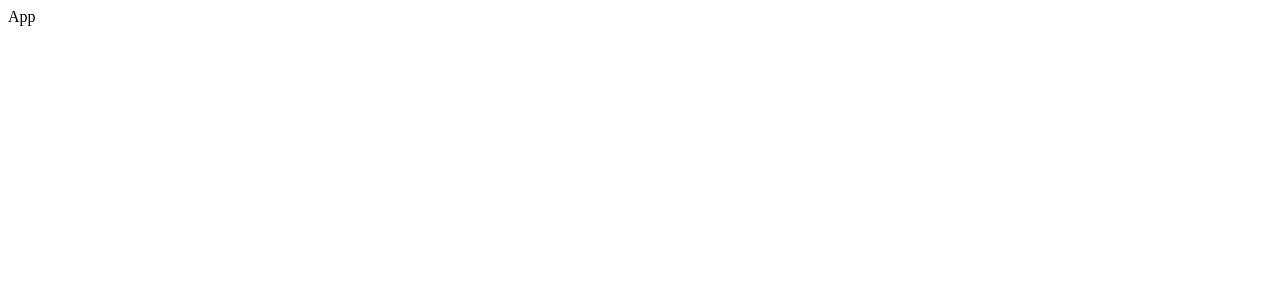
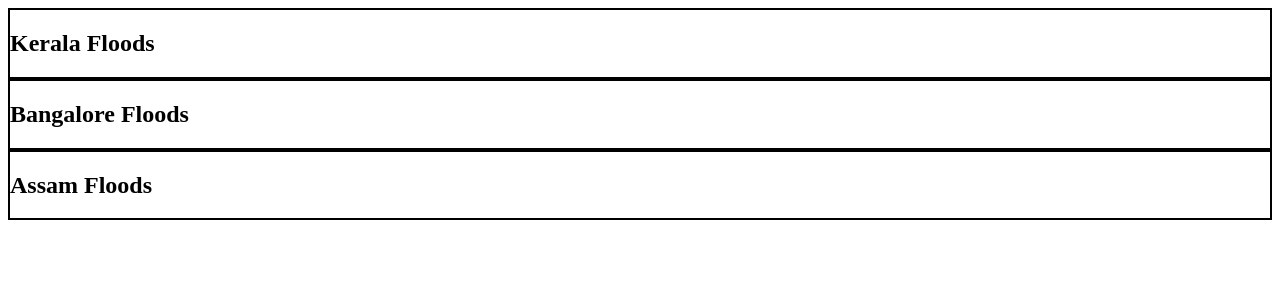
Before and after one commit to pranav2701/anticorruptionledger, a React (Create React App) app: page / in a window 1280 px wide. Shown: the top 300 px of the page. Built offline with nearby package versions, Linux system fonts and the light colour scheme.

Commit message:
Add single page and ngo list

```diff
--- a/src/App.js
+++ b/src/App.js
@@ -1,7 +1,12 @@
 import React from "react";
+import FirstPage from "./components/FirstPage/FirstPage";
 
 function App() {
-  return <div>App</div>;
+  return (
+    <div>
+      <FirstPage />
+    </div>
+  );
 }
 
 export default App;
--- /dev/null
+++ b/src/components/FirstPage/FirstPage.js
@@ -0,0 +1,14 @@
+import React from "react";
+import NGOList from "../OrgChart/NGOList";
+
+function FirstPage() {
+  return (
+    <div>
+      <NGOList name="Kerala Floods" />
+      <NGOList name="Bangalore Floods" />
+      <NGOList name="Assam Floods" />
+    </div>
+  );
+}
+
+export default FirstPage;
--- /dev/null
+++ b/src/components/OrgChart/NGOList.css
@@ -0,0 +1,9 @@
+.ngoDiv {
+  border: 2px solid black;
+  cursor: pointer;
+}
+
+.ngoDiv:hover {
+  background-color: black;
+  color: white;
+}
--- a/src/components/OrgChart/NGOList.js
+++ b/src/components/OrgChart/NGOList.js
@@ -1,7 +1,12 @@
 import React from "react";
+import "./NGOList.css";
 
-function NGOList() {
-  return <div>NGOList</div>;
+function NGOList({ name }) {
+  return (
+    <div class="ngoDiv">
+      <h2>{name}</h2>
+    </div>
+  );
 }
 
 export default NGOList;
```
